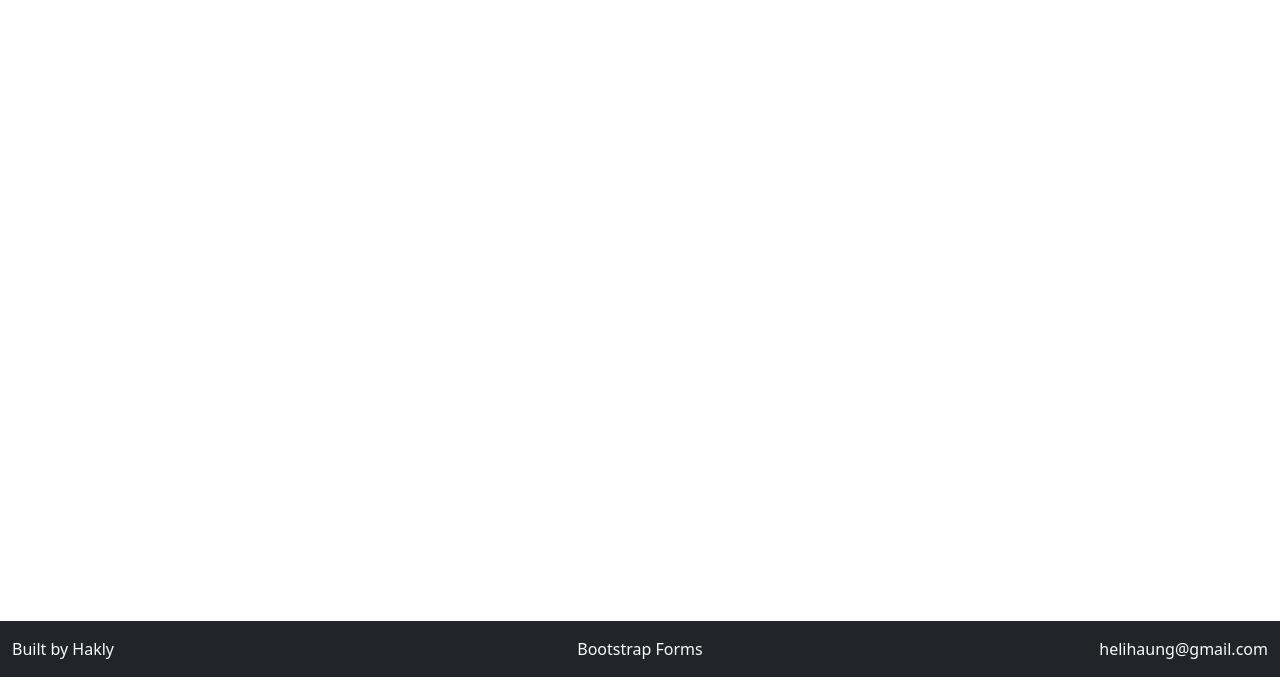
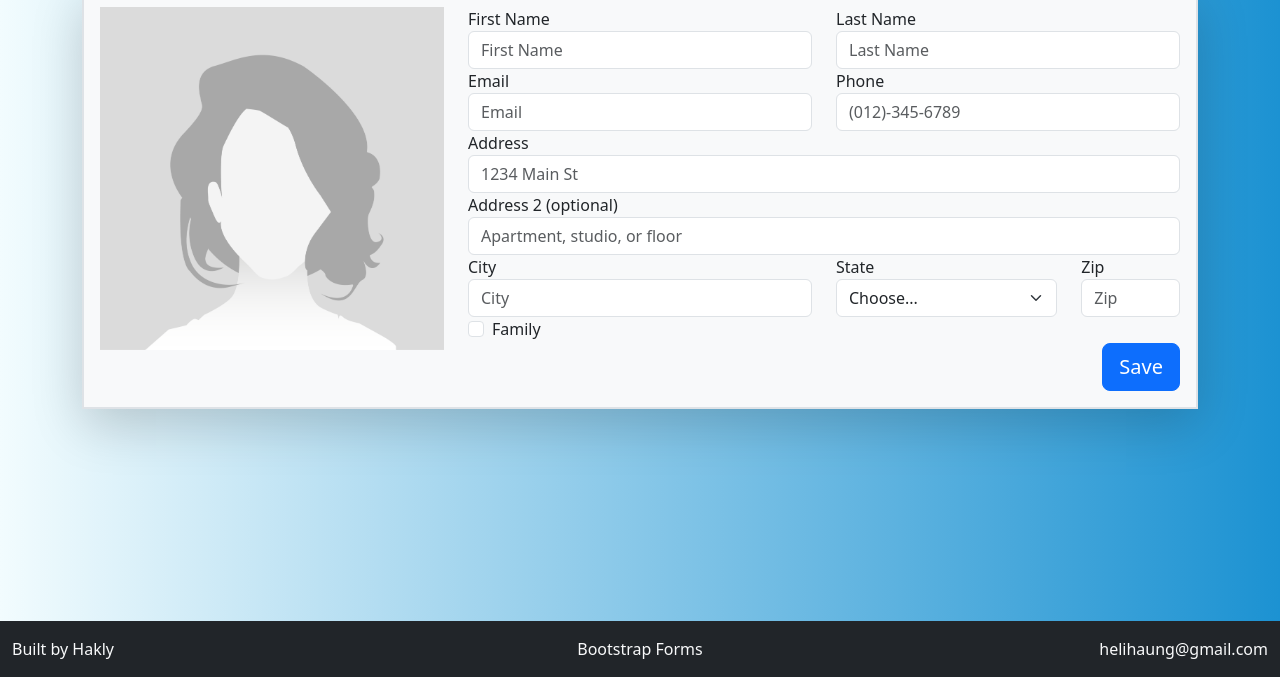
Before and after one commit to HaklyOeng/BootstrapForms, a plain HTML site: page addressbook.html in a window 1280 px wide. Shown: the part 123-800 px from the top of the page. Drawn offline with nearby package versions, Linux system fonts and the light colour scheme.

Commit message:
Completed Address Book

```diff
--- /dev/null
+++ b/CSS/addressbook.css
@@ -0,0 +1,5 @@
+body {
+    background: #1c92d2;
+    background: -webkit-linear-gradient(to right, #f2fcfe, #1c92d2);
+    background: linear-gradient(to right, #f2fcfe, #1c92d2);
+}
--- a/addressbook.html
+++ b/addressbook.html
@@ -12,6 +12,7 @@
     integrity="sha384-T3c6CoIi6uLrA9TneNEoa7RxnatzjcDSCmG1MXxSR1GAsXEV/Dwwykc2MPK8M2HN" crossorigin="anonymous">
   <!--Style-->
   <link href="/CSS/site.css" rel="stylesheet" />
+  <link href="/CSS/addressbook.css" rel="stylesheet" />
 </head>
 
 <body>
@@ -19,13 +20,14 @@
     <nav class="navbar navbar-expand-lg bg-dark navbar-dark">
       <div class="container-fluid">
         <a class="navbar-brand" href="/index.html">BS Forms</a>
-              <button class="navbar-toggler" type="button" data-bs-toggle="collapse" data-bs-target="#navbarNav" aria-controls="navbarNav" aria-expanded="false" aria-label="Toggle navigation">
+        <button class="navbar-toggler" type="button" data-bs-toggle="collapse" data-bs-target="#navbarNav"
+          aria-controls="navbarNav" aria-expanded="false" aria-label="Toggle navigation">
           <span class="navbar-toggler-icon"></span>
         </button>
         <div class="collapse navbar-collapse" id="navbarNav">
           <ul class="navbar-nav">
             <li class="nav-item">
-                    <a class="nav-link active" aria-current="page" href="/index.html">Home</a>
+              <a class="nav-link" href="/index.html">Home</a>
             </li>
             <li class="nav-item">
               <a class="nav-link" href="/contact.html">Contact Form</a>
@@ -42,7 +44,127 @@
     </nav>
   </header>
 
-    <main>
+  <main class="container">
+    <h1>My Address Book</h1>
+    <div class="p-3 border border-2 shadow-lg bg-light">
+      <div class="row">
+        <div class="col-12 col-md-4">
+          <!--Image-->
+          <img src="/img/GirlOne@4x.png" class="img-fluid" />
+        </div>
+        <div class="col-12 col-md-8">
+          <!--form-->
+          <form action="#">
+            <div class="row">
+              <div class="col-12 col-md-6">
+                <lable class="form-label">First Name</lable>
+                <input class="form-control" name="FirstName" id="FirstName" type="text" placeholder="First Name"
+                  required />
+              </div>
+              <div class="col-12 col-md-6">
+                <lable class="form-label">Last Name</lable>
+                <input class="form-control" name="LastName" id="LastName" type="text" placeholder="Last Name"
+                  required />
+              </div>
+              <div class="col-12 col-md-6">
+                <lable class="form-label">Email</lable>
+                <input class="form-control" name="Email" id="Email" type="email" placeholder="Email" required />
+              </div>
+              <div class="col-12 col-md-6">
+                <lable class="form-label">Phone</lable>
+                <input class="form-control" name="Phone" id="Phone" type="tel" placeholder="(012)-345-6789" required />
+              </div>
+              <div class="col-12 ">
+                <lable class="form-label">Address</lable>
+                <input class="form-control" name="Address" id="Address" type="text" placeholder="1234 Main St"
+                  required />
+              </div>
+              <div class="col-12 ">
+                <lable class="form-label">Address 2 (optional)</lable>
+                <input class="form-control" name="Address" id="Address" type="text"
+                  placeholder="Apartment, studio, or floor" />
+              </div>
+              <div class="col-12 col-md-6">
+                <lable class="form-label">City</lable>
+                <input class="form-control" name="City" id="City" type="text" placeholder="City" required />
+              </div>
+              <div class="col-12 col-md-4">
+                <lable class="form-label">State</lable>
+                <select id="State" name="State" class="form-select" required>
+                  <option selected>Choose...</option>
+                  <option value="AL">Alabama</option>
+                  <option value="AK">Alaska</option>
+                  <option value="AZ">Arizona</option>
+                  <option value="AR">Arkansas</option>
+                  <option value="CA">California</option>
+                  <option value="CO">Colorado</option>
+                  <option value="CT">Connecticut</option>
+                  <option value="DE">Delaware</option>
+                  <option value="DC">District Of Columbia</option>
+                  <option value="FL">Florida</option>
+                  <option value="GA">Georgia</option>
+                  <option value="HI">Hawaii</option>
+                  <option value="ID">Idaho</option>
+                  <option value="IL">Illinois</option>
+                  <option value="IN">Indiana</option>
+                  <option value="IA">Iowa</option>
+                  <option value="KS">Kansas</option>
+                  <option value="KY">Kentucky</option>
+                  <option value="LA">Louisiana</option>
+                  <option value="ME">Maine</option>
+                  <option value="MD">Maryland</option>
+                  <option value="MA">Massachusetts</option>
+                  <option value="MI">Michigan</option>
+                  <option value="MN">Minnesota</option>
+                  <option value="MS">Mississippi</option>
+                  <option value="MO">Missouri</option>
+                  <option value="MT">Montana</option>
+                  <option value="NE">Nebraska</option>
+                  <option value="NV">Nevada</option>
+                  <option value="NH">New Hampshire</option>
+                  <option value="NJ">New Jersey</option>
+                  <option value="NM">New Mexico</option>
+                  <option value="NY">New York</option>
+                  <option value="NC">North Carolina</option>
+                  <option value="ND">North Dakota</option>
+                  <option value="OH">Ohio</option>
+                  <option value="OK">Oklahoma</option>
+                  <option value="OR">Oregon</option>
+                  <option value="PA">Pennsylvania</option>
+                  <option value="RI">Rhode Island</option>
+                  <option value="SC">South Carolina</option>
+                  <option value="SD">South Dakota</option>
+                  <option value="TN">Tennessee</option>
+                  <option value="TX">Texas</option>
+                  <option value="UT">Utah</option>
+                  <option value="VT">Vermont</option>
+                  <option value="VA">Virginia</option>
+                  <option value="WA">Washington</option>
+                  <option value="WV">West Virginia</option>
+                  <option value="WI">Wisconsin</option>
+                  <option value="WY">Wyoming</option>
+                </select>
+              </div>
+              <div class="col-12 col-md-2">
+                <lable class="form-label">Zip</lable>
+                <input class="form-control" name="Zip" id="Zip" type="text" placeholder="Zip" required />
+              </div>
+              <div class="col-12 ">
+                <div class="form-check">
+                  <input type="checkbox" name="Category" id="Category" class="form-check-input" />
+                  <lable class="form-check-label" for="Category">Family</lable>
+                </div>
+              </div>
+              <div class="text-end">
+                <button type="submit" class="btn btn-primary btn-lg">Save</button>
+              </div>
+            </div>
+          </form>
+        </div>
+
+      </div>
+
+    </div>
 
   </main>
 
```
Lines whose indentation alone changed are shown as unchanged.
